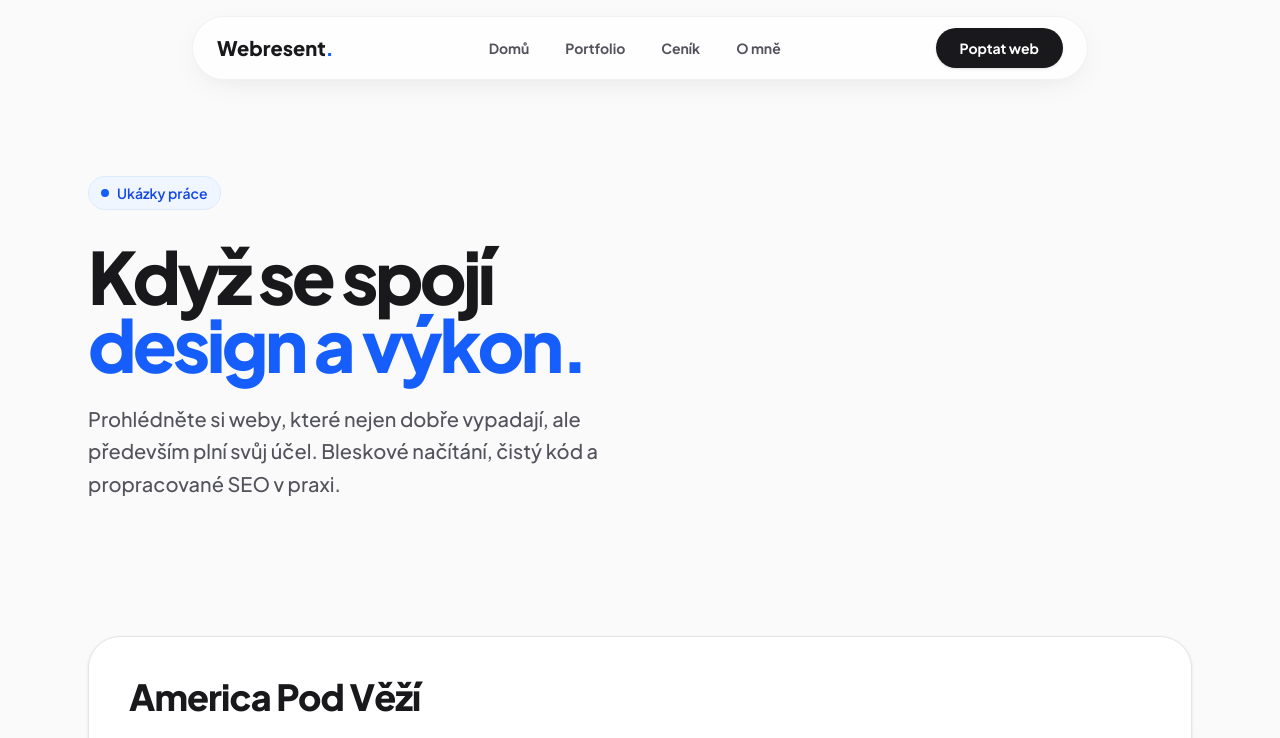
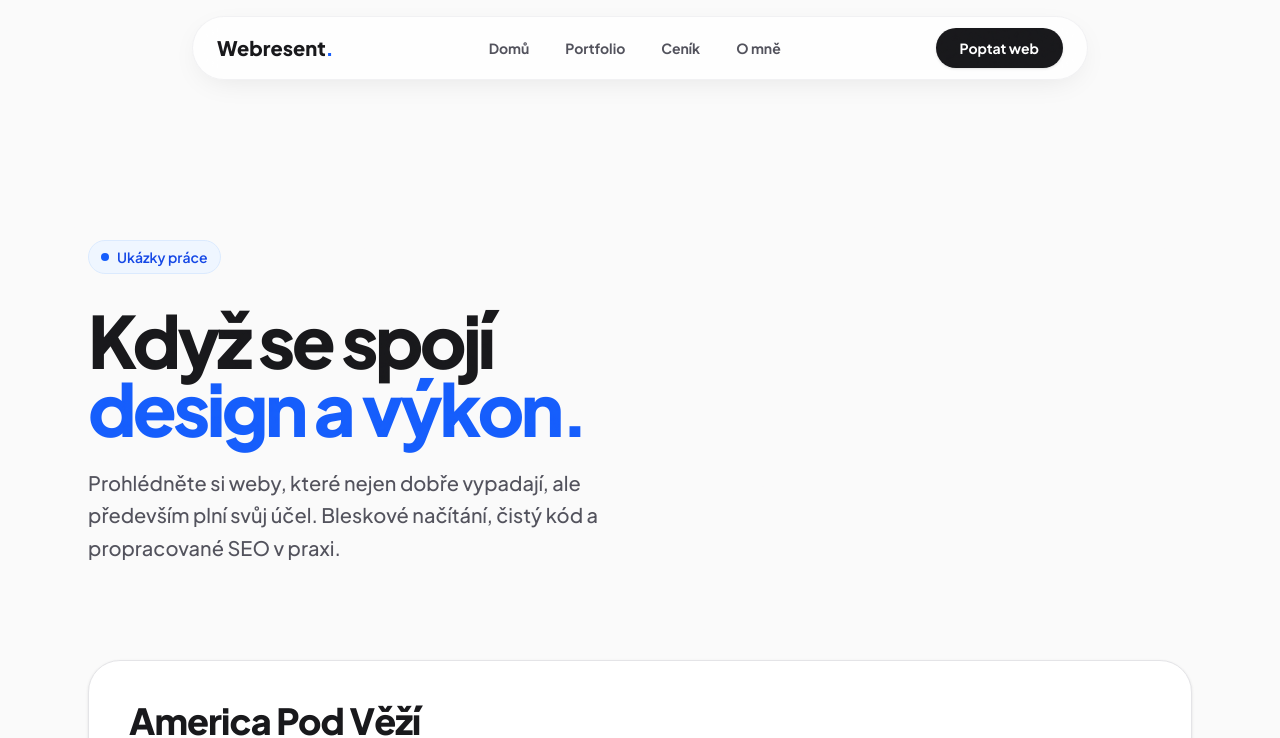
Before and after one commit to HonzaSodomka/Webresent2.0, an Astro site: page /portfolio in a window 1280 px wide. Shown: the top 738 px of the page. Built offline with nearby package versions, Linux system fonts and the light colour scheme; Astro itself is replaced by a stand-in of ours; a script that the page names is missing.

Commit message:
Remove min-height from portfolio header to eliminate blank space

```diff
--- a/src/pages/portfolio.astro
+++ b/src/pages/portfolio.astro
@@ -3,10 +3,10 @@ import Layout from '../layouts/Layout.astro';
 ---
 
 <Layout title="Portfolio | Webresent">
-  <main class="max-w-6xl 2xl:max-w-7xl mx-auto px-6 pt-12 lg:pt-0 pb-24 overflow-hidden">
+  <main class="max-w-6xl 2xl:max-w-7xl mx-auto px-6 pt-32 lg:pt-40 2xl:pt-48 pb-24 overflow-hidden">
 
     <!-- HEADER -->
-    <header class="max-w-3xl mb-16 sm:mb-24 fade-in-up min-h-[50svh] lg:min-h-[unset] lg:mt-24 2xl:mt-[11vh] flex flex-col justify-center">
+    <header class="max-w-3xl mb-16 sm:mb-24 fade-in-up">
       <div>
         <div class="inline-flex items-center gap-2 px-3 py-1.5 rounded-full bg-blue-50 border border-blue-100 text-sm 2xl:text-base font-semibold text-blue-700 mb-8 2xl:mb-10">
           <span class="w-2 h-2 rounded-full bg-blue-600"></span>
```
